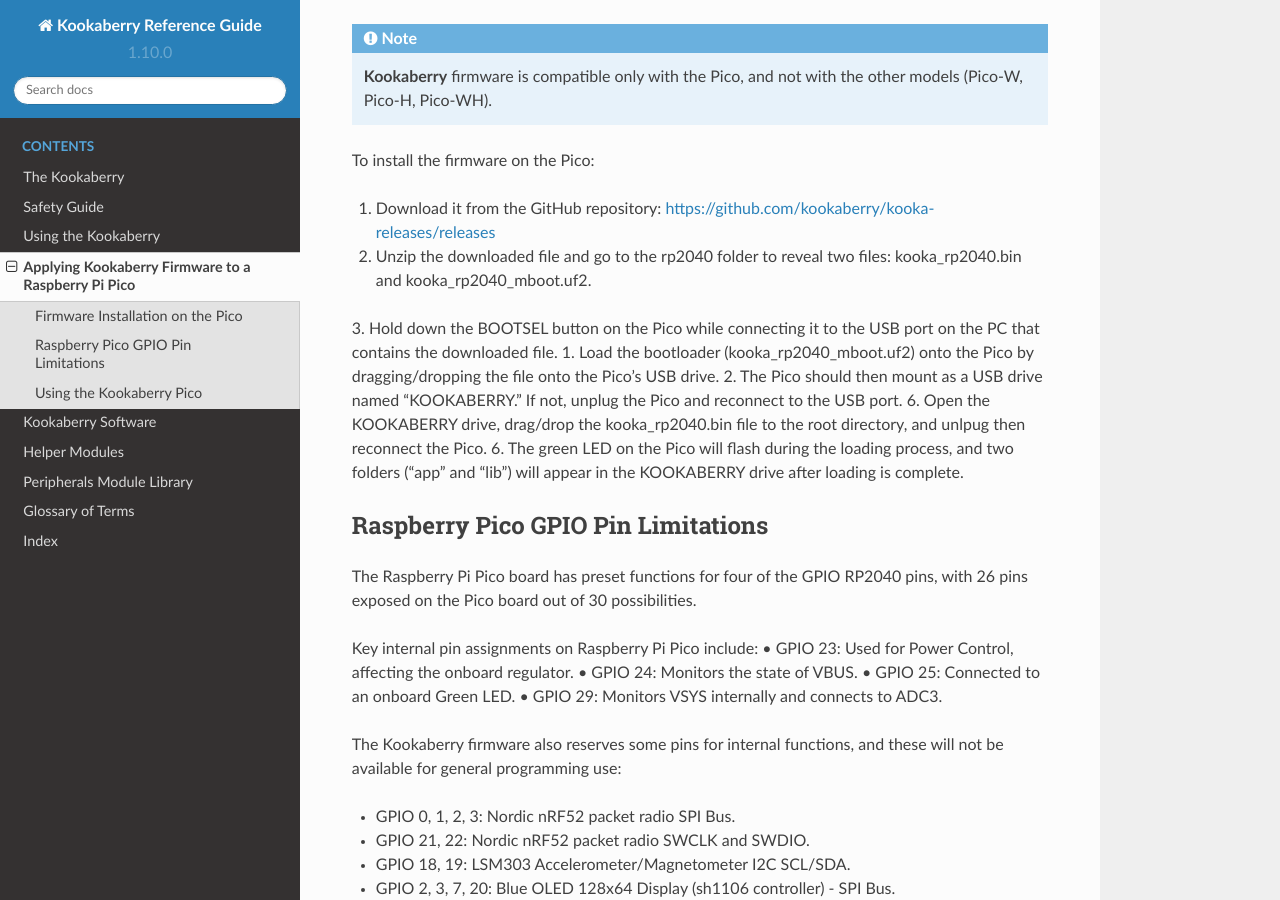
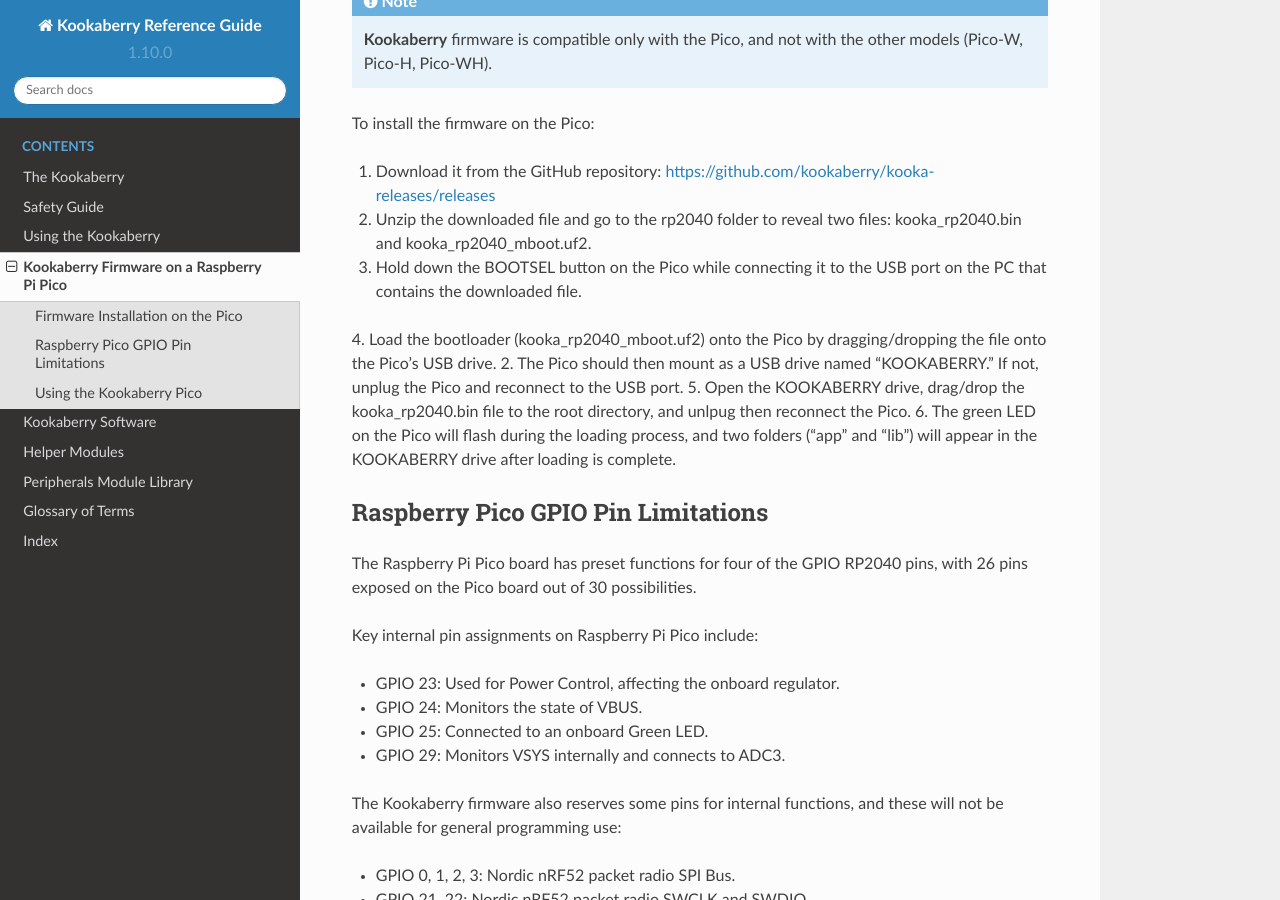
Before and after one commit to TDStrasser/Kookaberry-Reference-Guide, a Sphinx documentation site: the page built from docs/source/pico.rst, in a window 1280 px wide and 900 px high, scrolled down 589 px. Built offline with Sphinx 7.4.7 and the Read the Docs theme 2.0.0, drawn with Linux system fonts in a browser that asks for light colours; some of the changed text lies outside the part shown.

Commit message:
Formatting edits

```diff
--- a/docs/source/pico.rst
+++ b/docs/source/pico.rst
@@ -1,5 +1,5 @@
-Applying Kookaberry Firmware to a Raspberry Pi Pico
-===================================================
+Kookaberry Firmware on a Raspberry Pi Pico
+==========================================
 
 The standard `Raspberry Pi Pico <https://www.raspberrypi.com/documentation/microcontrollers/raspberry-pi-pico.html>`_
 microcomputer may be used with **Kookaberry** firmware V1.10.0 onwards
@@ -25,9 +25,9 @@
 1.	Download it from the GitHub repository: https://github.com/kookaberry/kooka-releases/releases
 2.	Unzip the downloaded file and go to the rp2040 folder to reveal two files: kooka_rp2040.bin and kooka_rp2040_mboot.uf2.
 3.	Hold down the BOOTSEL button on the Pico while connecting it to the USB port on the PC that contains the downloaded file.
-1.  Load the bootloader (kooka_rp2040_mboot.uf2) onto the Pico by dragging/dropping the file onto the Pico's USB drive.
+4.  Load the bootloader (kooka_rp2040_mboot.uf2) onto the Pico by dragging/dropping the file onto the Pico's USB drive.
 2.  The Pico should then mount as a USB drive named "KOOKABERRY."  If not, unplug the Pico and reconnect to the USB port.
-6.	Open the KOOKABERRY drive, drag/drop the kooka_rp2040.bin file to the root directory, and unlpug then reconnect the Pico.
+5.	Open the KOOKABERRY drive, drag/drop the kooka_rp2040.bin file to the root directory, and unlpug then reconnect the Pico.
 6.	The green LED on the Pico will flash during the loading process, and two folders ("app" and "lib") will appear in the
 KOOKABERRY drive after loading is complete.
 
@@ -37,6 +37,7 @@
 The Raspberry Pi Pico board has preset functions for four of the GPIO RP2040 pins, with 26 pins exposed on the Pico board out of 30 possibilities.
 
 Key internal pin assignments on Raspberry Pi Pico include:
+
 •	GPIO 23: Used for Power Control, affecting the onboard regulator.
 •	GPIO 24: Monitors the state of VBUS.
 •	GPIO 25: Connected to an onboard Green LED.
```
